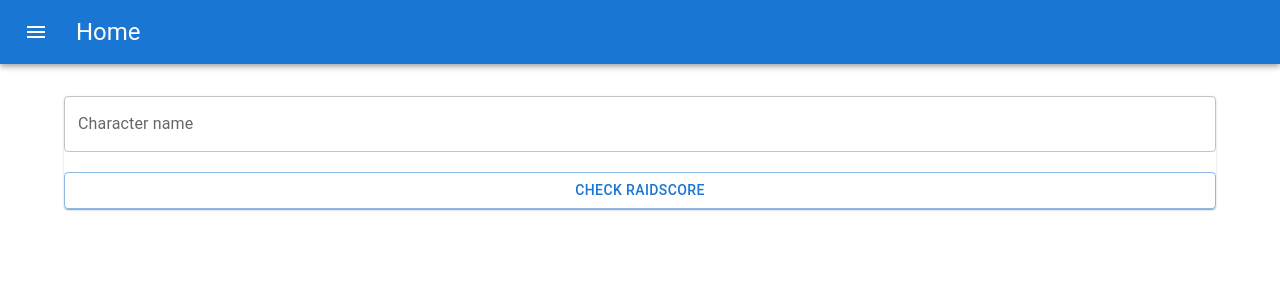
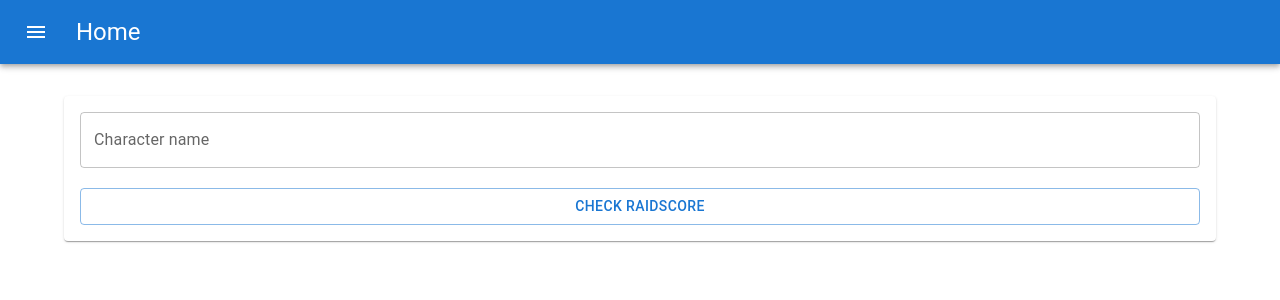
Before and after one commit to Alwindh/raidscore, a React (Create React App) app: page / in a window 1280 px wide. Shown: the top 300 px of the page. Built offline with nearby package versions, Linux system fonts and the light colour scheme.

Commit message:
added missing tag to main Paper component

```diff
--- a/src/pages/homePage.js
+++ b/src/pages/homePage.js
@@ -31,7 +31,7 @@ export default class HomePage extends Component {
 	render() {
 		return (
 			<Container>
-				<Paper>
+				<Paper className="rootPaperMain">
 					<Stack>
 						<FormControl>
 							<TextField
```
